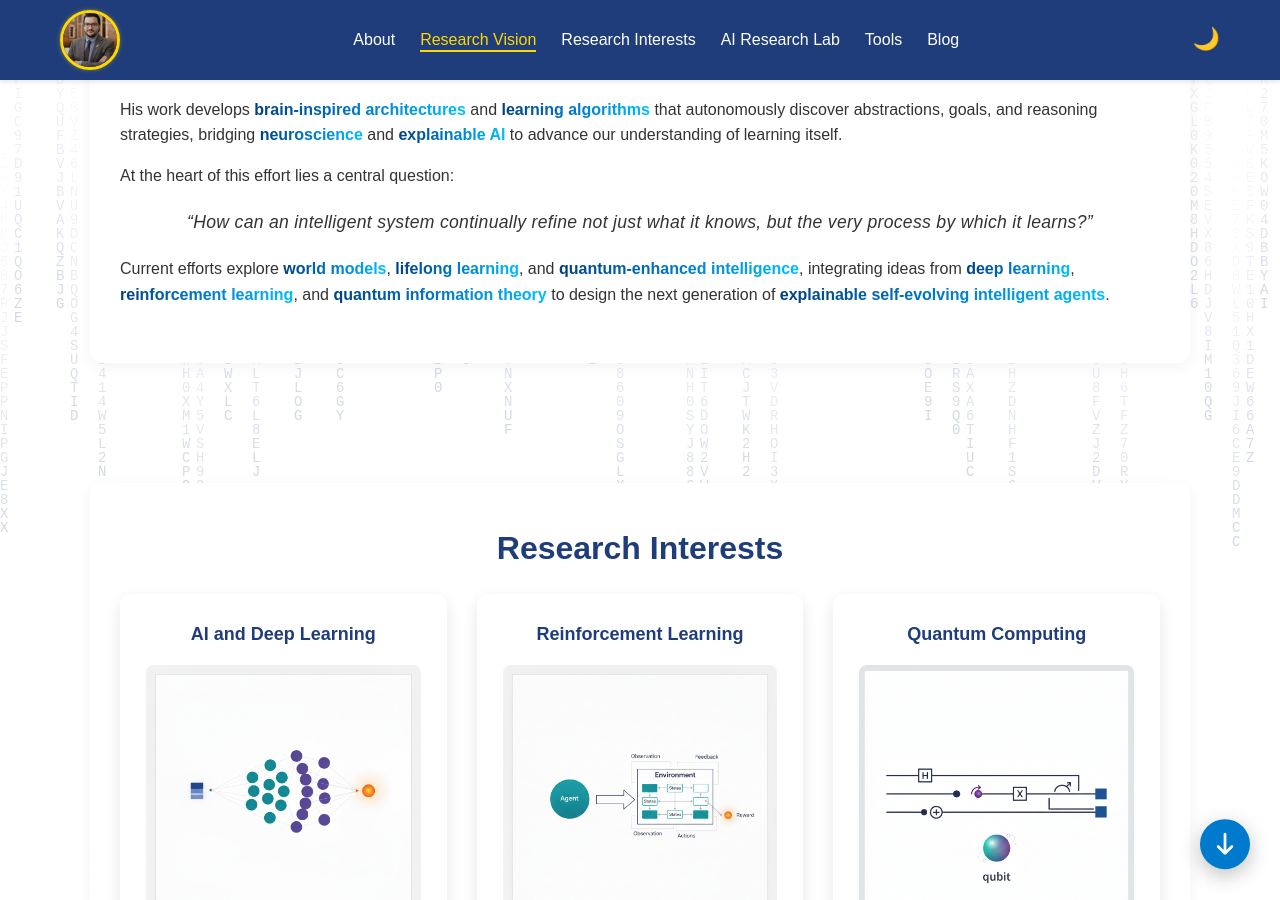
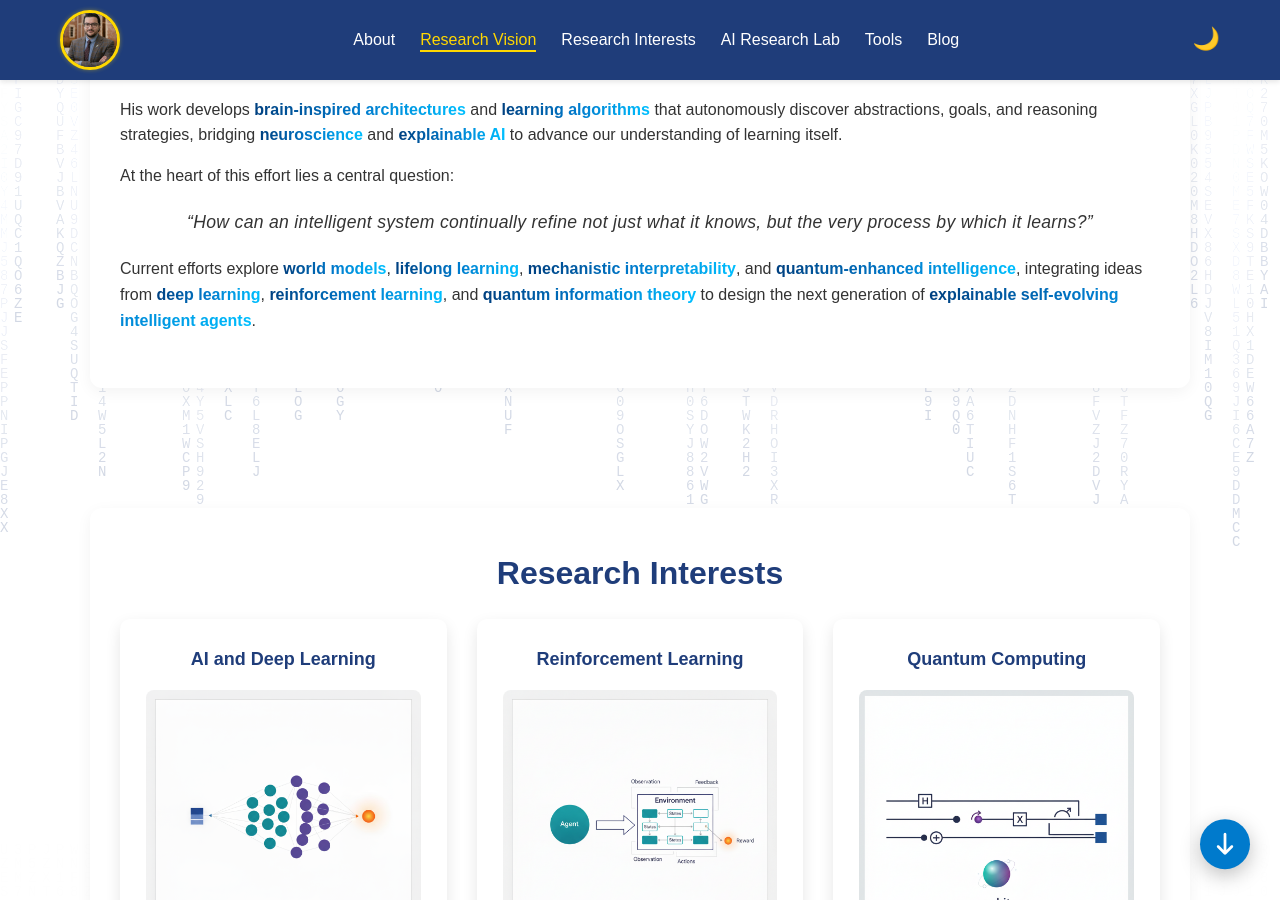
Before and after one commit to rodriguerizk/rodriguerizk.github.io, a Jekyll site: the page index.html, which Jekyll copies as it is, in a window 1280 px wide and 900 px high, scrolled down 652 px. Built offline with Jekyll 4.4.1, drawn with Linux system fonts in a browser that asks for light colours; nearby versions of some CDN libraries.

Commit message:
Update index.html

```diff
--- a/index.html
+++ b/index.html
@@ -166,7 +166,7 @@ At the heart of this effort lies a central question:
     <em class="centered-quote">“How can an intelligent system continually refine not just what it knows, but the very process by which it learns?”</em>
 </p>
   <p>
-    Current efforts explore <strong>world models</strong>, <strong>lifelong learning</strong>, and <strong>quantum-enhanced intelligence</strong>, integrating ideas from <strong>deep learning</strong>, <strong>reinforcement learning</strong>, and <strong>quantum information theory</strong> to design the next generation of <strong>explainable self-evolving intelligent agents</strong>.
+    Current efforts explore <strong>world models</strong>, <strong>lifelong learning</strong>, <strong>mechanistic interpretability</strong>, and <strong>quantum-enhanced intelligence</strong>, integrating ideas from <strong>deep learning</strong>, <strong>reinforcement learning</strong>, and <strong>quantum information theory</strong> to design the next generation of <strong>explainable self-evolving intelligent agents</strong>.
   </p>
 </section>
 
```
